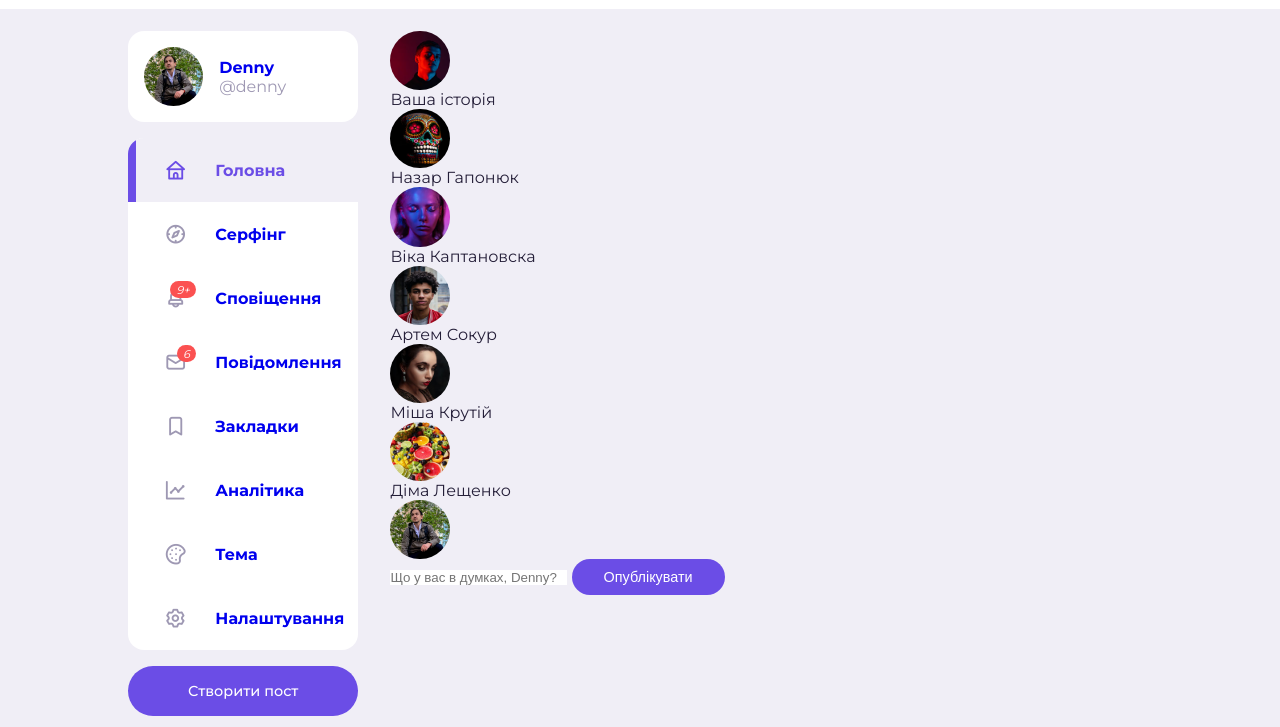
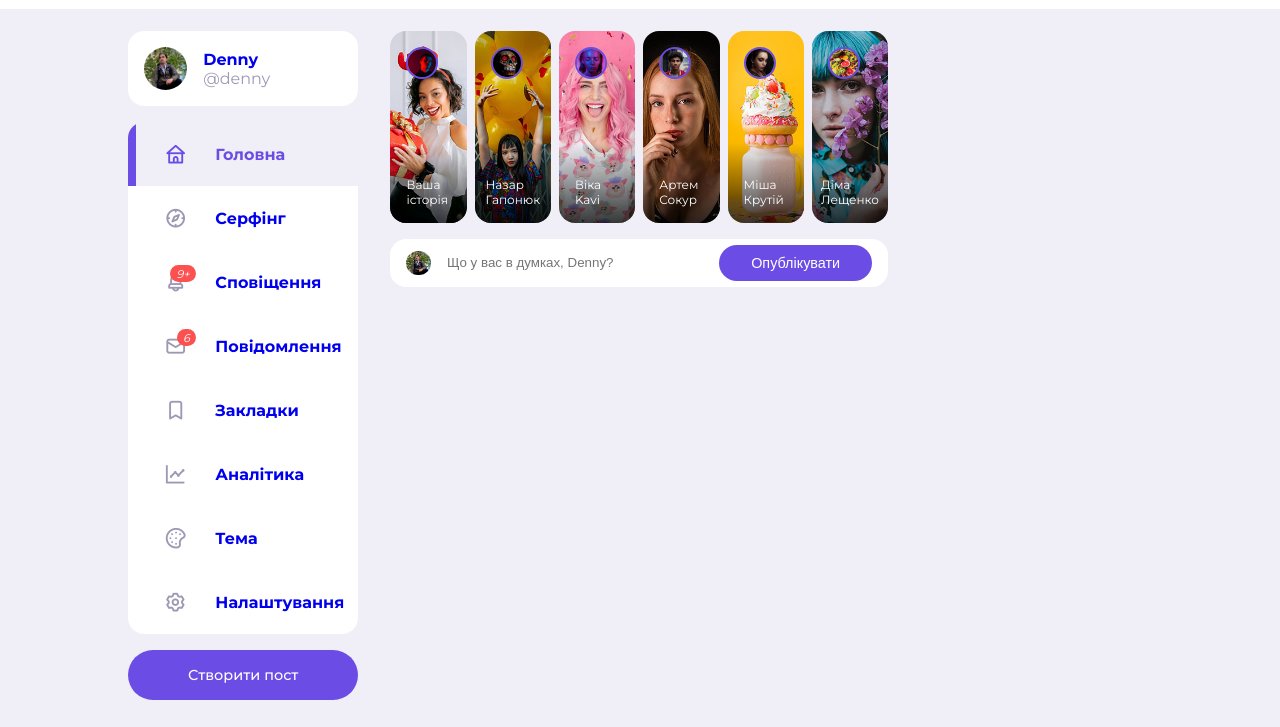
Before and after one commit to CodeCoffeeCreator/ccc_social-media-template, a plain HTML site: page index.html in a window 1280 px wide. Shown: the part 73-800 px from the top of the page. Drawn offline with nearby package versions, Linux system fonts and the light colour scheme.

Commit message:
write styles for stories element

```diff
--- a/index.html
+++ b/index.html
@@ -32,7 +32,7 @@
       <div class="container">
         <div class="left">
           <a href="#" class="profile">
-            <div class="profile-photo">
+            <div class="profile-photo small">
               <img src="images/photo.png" alt="photo" />
             </div>
             <div class="handle">
@@ -148,37 +148,37 @@
         <div class="middle">
           <div class="stories">
             <div class="story">
-              <div class="profile-photo">
+              <div class="profile-photo small">
                 <img src="images/profile-8.jpg" alt="profile-8" />
               </div>
               <p class="name">Ваша історія</p>
             </div>
             <div class="story">
-              <div class="profile-photo">
+              <div class="profile-photo small">
                 <img src="images/profile-9.jpg" alt="profile-9" />
               </div>
               <p class="name">Назар Гапонюк</p>
             </div>
             <div class="story">
-              <div class="profile-photo">
+              <div class="profile-photo small">
                 <img src="images/profile-10.jpg" alt="profile-10" />
               </div>
-              <p class="name">Віка Каптановска</p>
+              <p class="name">Віка Kavi</p>
             </div>
             <div class="story">
-              <div class="profile-photo">
+              <div class="profile-photo small">
                 <img src="images/profile-11.jpg" alt="profile-11" />
               </div>
               <p class="name">Артем Сокур</p>
             </div>
             <div class="story">
-              <div class="profile-photo">
+              <div class="profile-photo small">
                 <img src="images/profile-12.jpg" alt="profile-12" />
               </div>
               <p class="name">Міша Крутій</p>
             </div>
             <div class="story">
-              <div class="profile-photo">
+              <div class="profile-photo small">
                 <img src="images/profile-13.jpg" alt="profile-13" />
               </div>
               <p class="name">Діма Лещенко</p>
@@ -186,7 +186,7 @@
           </div>
 
           <form action="#" class="create-post">
-            <div class="profile-photo">
+            <div class="profile-photo small">
               <img src="images/photo.png" alt="profile" />
             </div>
             <input
--- a/style.css
+++ b/style.css
@@ -272,3 +272,85 @@ main .container .left .profile {
 .left .notifications-popup small {
   display: block;
 }
+
+/* middle styles */
+.middle .stories {
+  display: flex;
+  justify-content: space-between;
+  height: 12rem;
+  gap: 0.5rem;
+}
+
+.middle .stories .story {
+  padding: var(--card-padding);
+  border-radius: var(--card-border-radius);
+  display: flex;
+  flex-direction: column;
+  justify-content: space-between;
+  align-items: center;
+  color: white;
+  font-size: 0.75rem;
+  width: 100%;
+  position: relative;
+  overflow: hidden;
+}
+
+.middle .stories .story::before {
+  content: '';
+  display: block;
+  width: 100%;
+  height: 5rem;
+  background: linear-gradient(transparent, rgba(0, 0, 0, 0.75));
+  position: absolute;
+  bottom: 0;
+}
+
+.middle .stories .story .name {
+  z-index: 2;
+}
+
+.middle .stories .story:nth-child(1) {
+  background: url('images/story-1.jpg') no-repeat center center/cover;
+}
+.middle .stories .story:nth-child(2) {
+  background: url('images/story-2.jpg') no-repeat center center/cover;
+}
+.middle .stories .story:nth-child(3) {
+  background: url('images/story-3.jpg') no-repeat center center/cover;
+}
+.middle .stories .story:nth-child(4) {
+  background: url('images/story-4.jpg') no-repeat center center/cover;
+}
+.middle .stories .story:nth-child(5) {
+  background: url('images/story-5.jpg') no-repeat center center/cover;
+}
+.middle .stories .story:nth-child(6) {
+  background: url('images/story-6.jpg') no-repeat center center/cover;
+}
+
+.middle .story .profile-photo {
+  width: 2rem;
+  height: 2rem;
+  align-self: start;
+  border: 2px solid var(--color-primary);
+}
+
+.middle .create-post {
+  width: 100%;
+  display: flex;
+  align-items: center;
+  justify-content: space-between;
+  margin-top: 1rem;
+  background: var(--color-white);
+  padding: 0.4rem var(--card-padding);
+  border-radius: var(--card-border-radius);
+}
+
+.middle .create-post input[type='text'] {
+  justify-self: start;
+  width: 100%;
+  padding-left: 1rem;
+  background: transparent;
+  color: var(--color-dark);
+  margin-right: 1rem;
+}
```
